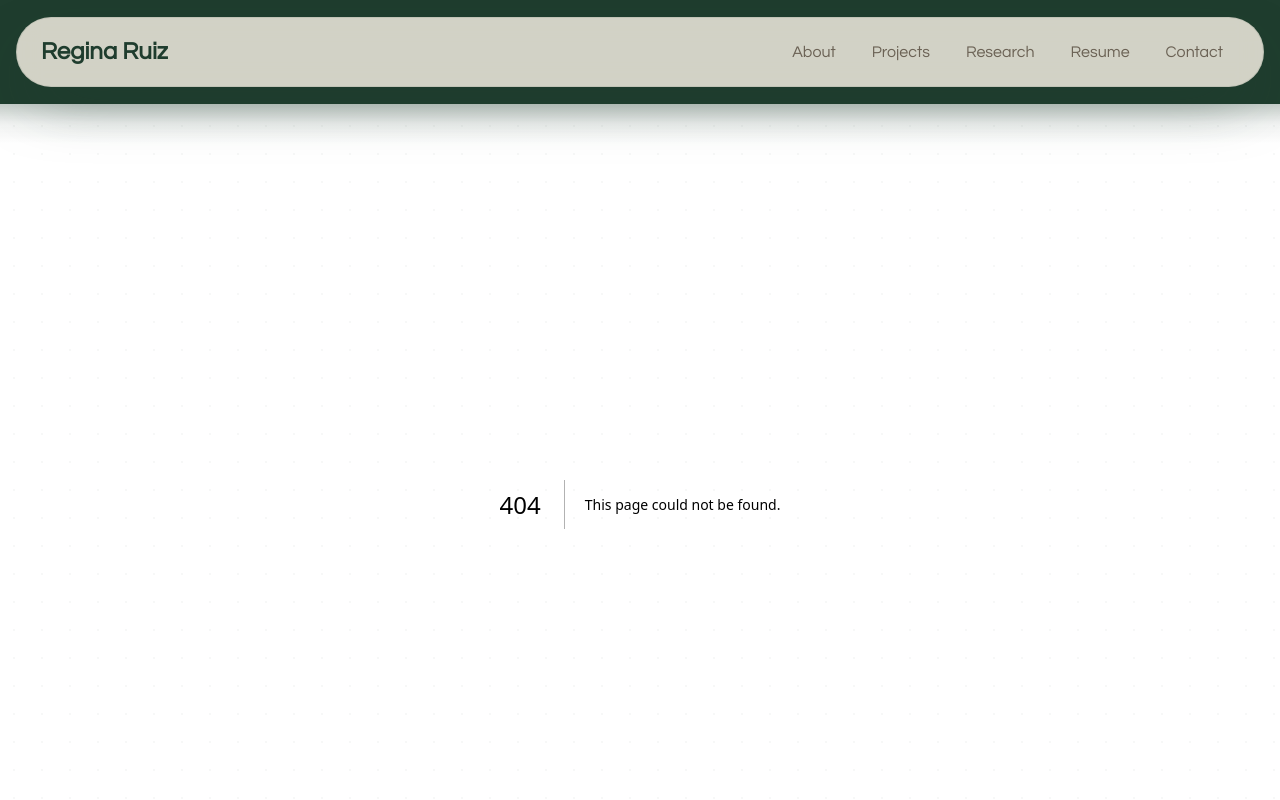
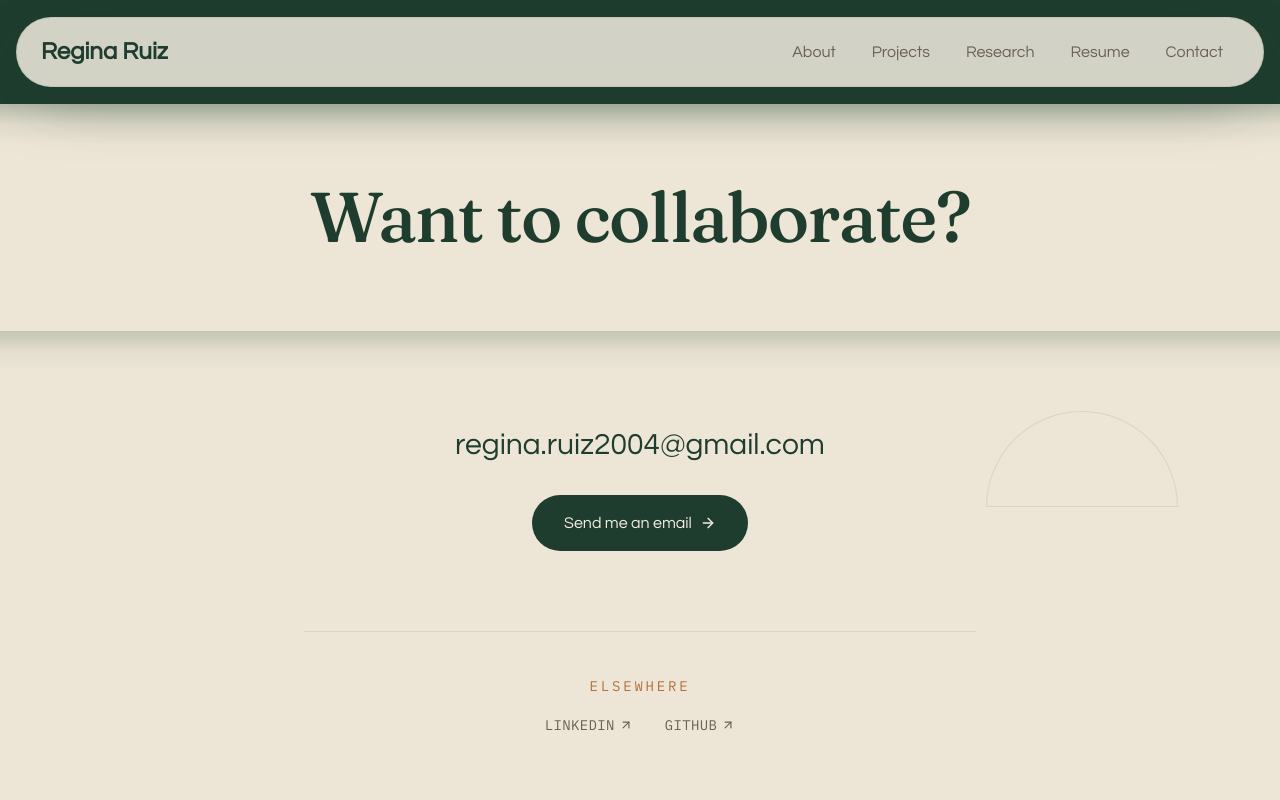
Before and after one commit to reginaruiz2004/engineering-portfolio, a Next.js app: page /contact in a window 1280 px wide. Before the commit this address had no page. Shown: the top 800 px of the page. Built offline with nearby package versions, Linux system fonts and the light colour scheme; a web font is replaced by a local one.

Commit message:
contact page

```diff
--- /dev/null
+++ b/app/contact/page.tsx
@@ -0,0 +1,15 @@
+import type { Metadata } from "next";
+import Contact from "@/components/Contact";
+
+export const metadata: Metadata = {
+  title: "Contact — Regina Ruiz",
+  description: "Get in touch with Regina Ruiz about bioelectronics, biomedical devices, embedded systems, or research collaboration.",
+};
+
+export default function ContactPage() {
+  return (
+    <div className="flex flex-col flex-1">
+      <Contact />
+    </div>
+  );
+}
--- /dev/null
+++ b/components/Contact.tsx
@@ -0,0 +1,94 @@
+"use client";
+
+import { motion, useReducedMotion } from "framer-motion";
+import { ArrowRight, ArrowUpRight } from "lucide-react";
+
+const EMAIL = "regina.ruiz2004@gmail.com";
+const LINKEDIN_URL = "https://www.linkedin.com/in/reginaruizb";
+const GITHUB_URL = "https://github.com/reginaruiz2004";
+
+export default function Contact() {
+  const shouldReduceMotion = useReducedMotion();
+  const fadeUp = (delay = 0) => ({
+    initial: shouldReduceMotion ? false : { opacity: 0, y: 24 },
+    whileInView: { opacity: 1, y: 0 },
+    viewport: { once: true, margin: "-80px" },
+    transition: { duration: 0.6, ease: "easeOut" as const, delay },
+  });
+
+  return (
+    <>
+      <div className="relative w-full bg-[#EDE6D6] px-4 py-16 sm:py-20">
+        <div
+          aria-hidden
+          className="pointer-events-none absolute inset-x-0 top-full h-10 z-10 bg-gradient-to-b from-[#1F3D2E]/20 via-[#1F3D2E]/[0.05] to-transparent"
+        />
+        <motion.h1
+          id="contact-heading"
+          {...fadeUp()}
+          className="text-center text-[clamp(2.25rem,5.5vw,4.5rem)] leading-[0.95] tracking-tight text-[#1F3D2E] font-[family-name:var(--font-roxborough)] font-medium"
+        >
+          Want to collaborate?
+        </motion.h1>
+      </div>
+
+      <section aria-labelledby="contact-heading" className="relative px-4 sm:px-8 lg:px-12 py-24 bg-[#EDE6D6]">
+        <div
+          aria-hidden
+          className="hidden sm:block pointer-events-none absolute top-20 right-[8%] w-48 h-24 rounded-t-full border border-[#1F3D2E]/10"
+        />
+
+        <div className="max-w-2xl mx-auto text-center">
+          <motion.div {...fadeUp(0.05)}>
+            <a
+              href={`mailto:${EMAIL}`}
+              className="inline-block text-2xl sm:text-3xl text-[#1F3D2E] font-[family-name:var(--font-questrial)] hover:text-[#B4703A] transition-colors"
+            >
+              {EMAIL}
+            </a>
+
+            <div className="mt-8 flex justify-center">
+              <a
+                href={`mailto:${EMAIL}`}
+                className="group inline-flex items-center gap-2 rounded-full bg-[#1F3D2E] text-[#F3EDE1] px-8 py-4 text-base font-[family-name:var(--font-questrial)] hover:bg-[#B4703A] transition-colors"
+              >
+                Send me an email
+                <ArrowRight className="w-4 h-4 transition-transform group-hover:translate-x-1" />
+              </a>
+            </div>
+          </motion.div>
+
+          <motion.div {...fadeUp(0.15)} className="mt-20 pt-10 border-t border-[#1F3D2E]/10">
+            <span className="font-[family-name:var(--font-mono)] text-sm tracking-[0.2em] uppercase text-[#B4703A]">
+              Elsewhere
+            </span>
+            <div className="mt-4 flex items-center justify-center gap-8 font-[family-name:var(--font-mono)] text-sm uppercase tracking-wide text-[#6B6255]">
+              <a
+                href={LINKEDIN_URL}
+                target="_blank"
+                rel="noopener noreferrer"
+                className="inline-flex items-center gap-1 hover:text-[#1F3D2E] transition-colors"
+              >
+                LinkedIn
+                <ArrowUpRight className="w-3.5 h-3.5" aria-hidden="true" />
+              </a>
+              <a
+                href={GITHUB_URL}
+                target="_blank"
+                rel="noopener noreferrer"
+                className="inline-flex items-center gap-1 hover:text-[#1F3D2E] transition-colors"
+              >
+                GitHub
+                <ArrowUpRight className="w-3.5 h-3.5" aria-hidden="true" />
+              </a>
+            </div>
+          </motion.div>
+
+          <motion.p {...fadeUp(0.2)} className="mt-16 text-sm text-[#6B6255]/80">
+            Based at Lehigh University · Open to research and engineering opportunities
+          </motion.p>
+        </div>
+      </section>
+    </>
+  );
+}
```
